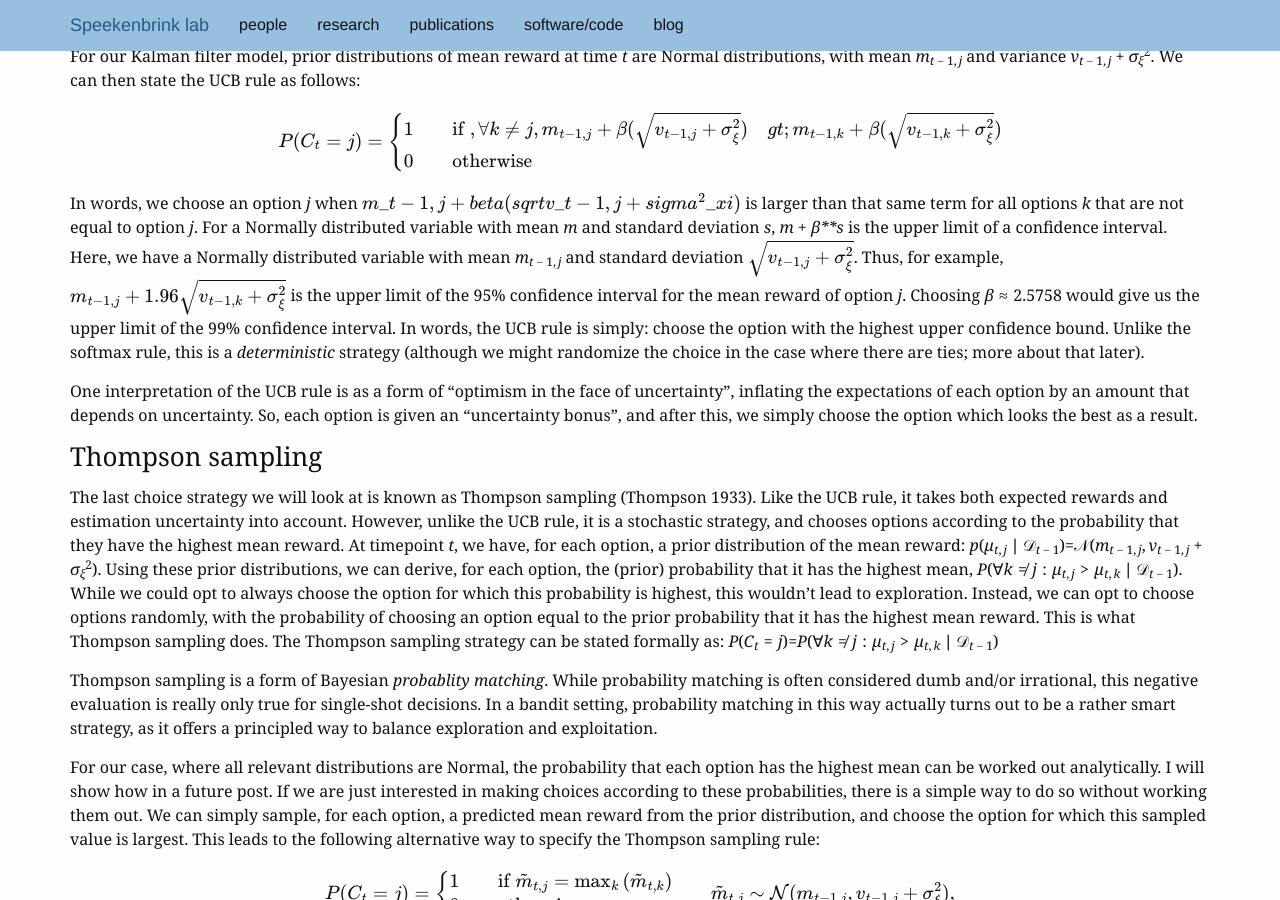
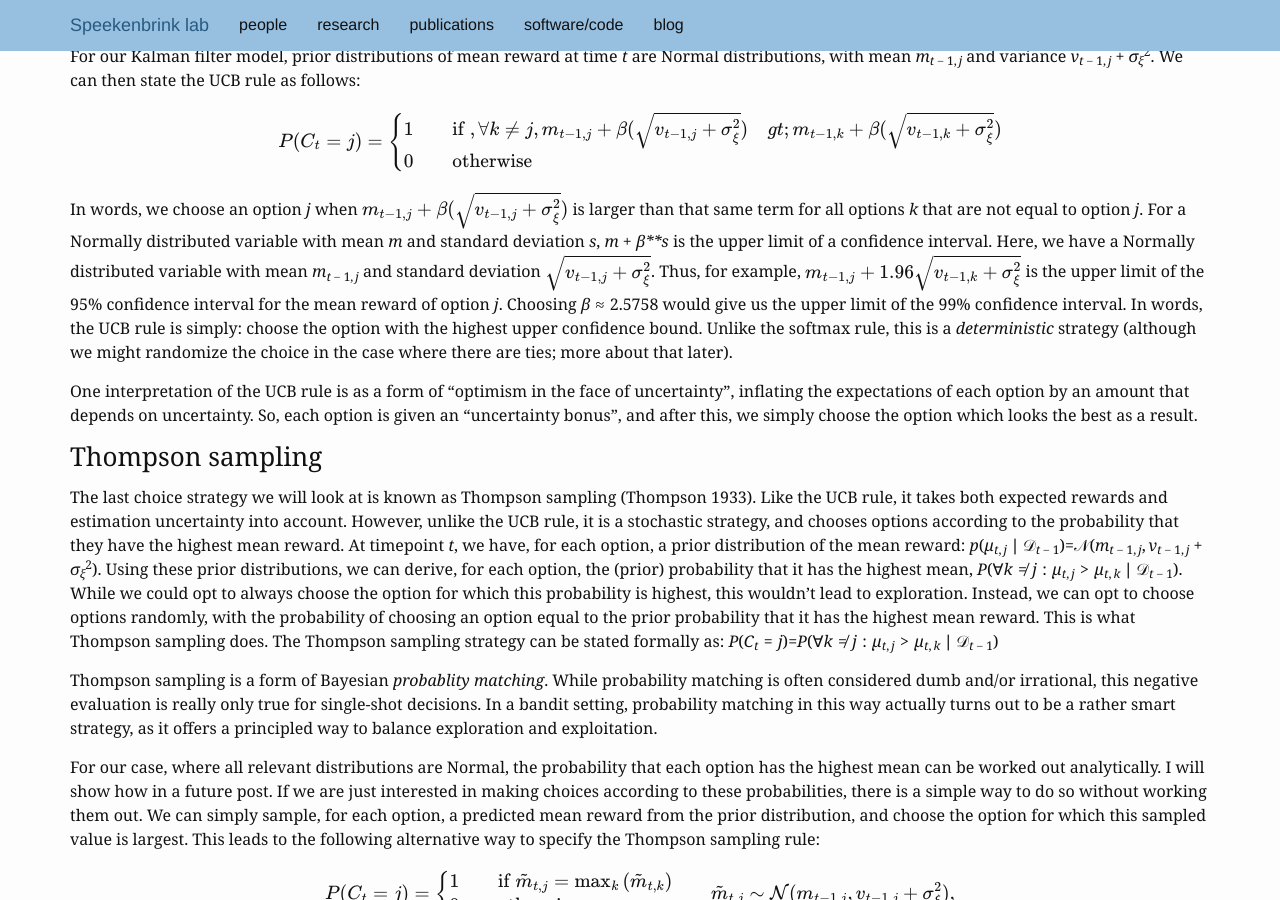
Before and after one commit to speekenbrink-lab/speekenbrink-lab.github.io, a Jekyll site: the page built from _posts/2019-02-28-fit_kf_rl_1.md, in a window 1280 px wide and 900 px high, scrolled down 6476 px. Built offline with Jekyll 4.4.1, drawn with Linux system fonts in a browser that asks for light colours; some web fonts are replaced; formulas are drawn with MathJax 3.

Commit message:
fixed final equation?

```diff
--- a/_posts/2019-02-28-fit_kf_rl_1.md
+++ b/_posts/2019-02-28-fit_kf_rl_1.md
@@ -129,7 +129,7 @@ For our Kalman filter model, prior distributions of mean reward at time *t* are
 $$P(C_t = j) = \begin{cases} 1 && \text{if }, \forall k \neq j,  m_{t-1,j} + \beta (\sqrt{v_{t-1,j} + \sigma^2_\xi}) &gt; m_{t-1,k} + \beta (\sqrt{v_{t-1,k} + \sigma^2_\xi}) \\
 0 && \text{otherwise} \end{cases}$$
 
-In words, we choose an option *j* when $$m\_{t-1,j} + \\beta (\\sqrt{v\_{t-1,j} + \\sigma^2\_\\xi})$$ is larger than that same term for all options *k* that are not equal to option *j*. For a Normally distributed variable with mean *m* and standard deviation *s*, *m* + *β**s* is the upper limit of a confidence interval. Here, we have a Normally distributed variable with mean *m*<sub>*t* − 1, *j*</sub> and standard deviation $$\sqrt{v_{t-1,j} + \sigma^2_\xi}$$. Thus, for example, $$m_{t-1,j} + 1.96 \sqrt{v_{t-1,k} + \sigma^2_\xi}$$ is the upper limit of the 95% confidence interval for the mean reward of option *j*. Choosing *β* ≈ 2.5758 would give us the upper limit of the 99% confidence interval. In words, the UCB rule is simply: choose the option with the highest upper confidence bound. Unlike the softmax rule, this is a *deterministic* strategy (although we might randomize the choice in the case where there are ties; more about that later).
+In words, we choose an option *j* when $$m_{t-1,j} + \beta (\sqrt{v_{t-1,j} + \sigma^2_\xi})$$ is larger than that same term for all options *k* that are not equal to option *j*. For a Normally distributed variable with mean *m* and standard deviation *s*, *m* + *β**s* is the upper limit of a confidence interval. Here, we have a Normally distributed variable with mean *m*<sub>*t* − 1, *j*</sub> and standard deviation $$\sqrt{v_{t-1,j} + \sigma^2_\xi}$$. Thus, for example, $$m_{t-1,j} + 1.96 \sqrt{v_{t-1,k} + \sigma^2_\xi}$$ is the upper limit of the 95% confidence interval for the mean reward of option *j*. Choosing *β* ≈ 2.5758 would give us the upper limit of the 99% confidence interval. In words, the UCB rule is simply: choose the option with the highest upper confidence bound. Unlike the softmax rule, this is a *deterministic* strategy (although we might randomize the choice in the case where there are ties; more about that later).
 
 One interpretation of the UCB rule is as a form of "optimism in the face of uncertainty", inflating the expectations of each option by an amount that depends on uncertainty. So, each option is given an "uncertainty bonus", and after this, we simply choose the option which looks the best as a result.
 
```
